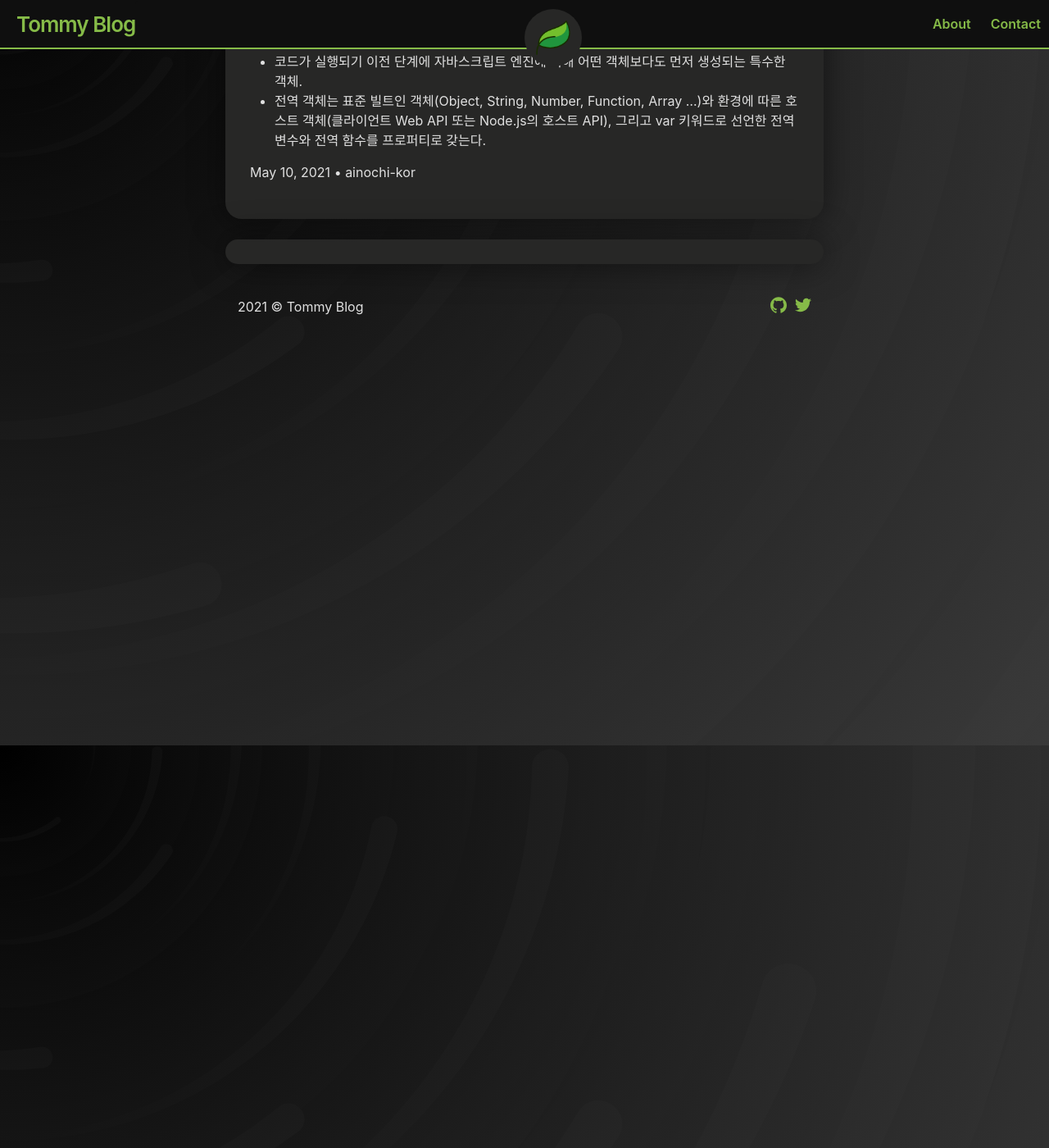
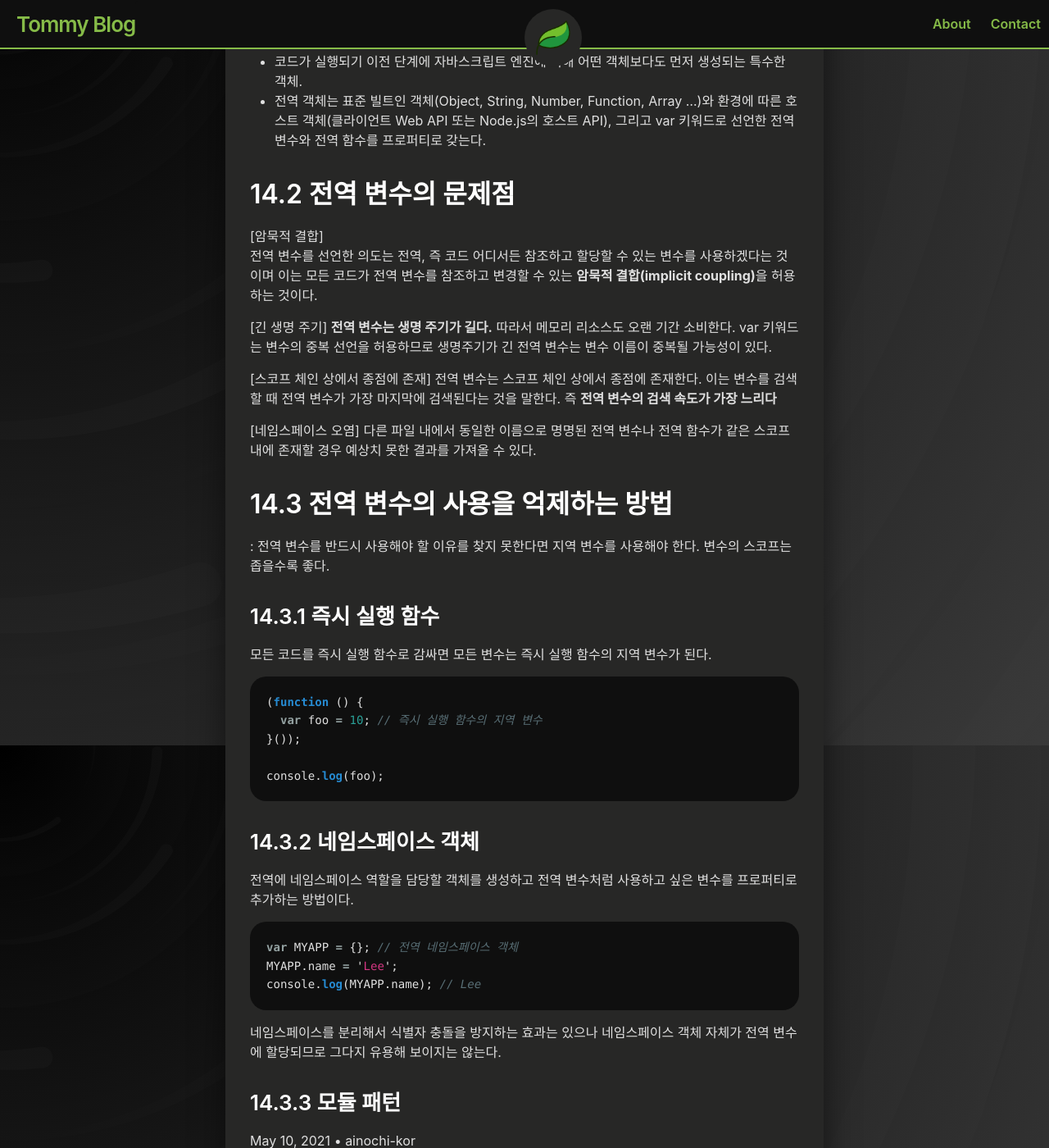
Before and after one commit to ainochi-kor/ainochi-kor.github.io, a Jekyll site: the page built from _posts/ModernJS/2021-05-10-14장_전역 변수의 문제점.md, in a window 1280 px wide and 1400 px high, scrolled down 1011 px. Shown: the whole window at 82% size. Built offline with Jekyll 4.4.1, drawn with Linux system fonts in a browser that asks for light colours; a script that is not in the unit is left out.

Commit message:
modified by Tommy 14장

````diff
--- a/_posts/ModernJS/2021-05-10-14장_전역 변수의 문제점.md
+++ b/_posts/ModernJS/2021-05-10-14장_전역 변수의 문제점.md
@@ -37,3 +37,45 @@ console.log(x); // global
 [전역 객체(global object)]
 - 코드가 실행되기 이전 단계에 자바스크립트 엔진에 의해 어떤 객체보다도 먼저 생성되는 특수한 객체.
 - 전역 객체는 표준 빌트인 객체(Object, String, Number, Function, Array ...)와 환경에 따른 호스트 객체(클라이언트 Web API 또는 Node.js의 호스트 API), 그리고 var 키워드로 선언한 전역 변수와 전역 함수를 프로퍼티로 갖는다.
+
+## 14.2 전역 변수의 문제점
+
+[암묵적 결합]
+: 전역 변수를 선언한 의도는 전역, 즉 코드 어디서든 참조하고 할당할 수 있는 변수를 사용하겠다는 것이며 이는 모든 코드가 전역 변수를 참조하고 변경할 수 있는 **암묵적 결합(implicit coupling)**을 허용하는 것이다.
+
+[긴 생명 주기]
+**전역 변수는 생명 주기가 길다.** 따라서 메모리 리소스도 오랜 기간 소비한다.
+var 키워드는 변수의 중복 선언을 허용하므로 생명주기가 긴 전역 변수는 변수 이름이 중복될 가능성이 있다.
+
+[스코프 체인 상에서 종점에 존재]
+전역 변수는 스코프 체인 상에서 종점에 존재한다. 이는 변수를 검색할 때 전역 변수가 가장 마지막에 검색된다는 것을 말한다. 즉
+**전역 변수의 검색 속도가 가장 느리다**
+
+[네임스페이스 오염]
+다른 파일 내에서 동일한 이름으로 명명된 전역 변수나 전역 함수가 같은 스코프 내에 존재할 경우 예상치 못한 결과를 가져올 수 있다.
+
+## 14.3 전역 변수의 사용을 억제하는 방법
+: 전역 변수를 반드시 사용해야 할 이유를 찾지 못한다면 지역 변수를 사용해야 한다. 변수의 스코프는 좁을수록 좋다.
+
+### 14.3.1 즉시 실행 함수
+모든 코드를 즉시 실행 함수로 감싸면 모든 변수는 즉시 실행 함수의 지역 변수가 된다.
+
+``` js
+(function () {
+  var foo = 10; // 즉시 실행 함수의 지역 변수
+}());
+
+console.log(foo);
+```
+
+### 14.3.2 네임스페이스 객체
+전역에 네임스페이스 역할을 담당할 객체를 생성하고 전역 변수처럼 사용하고 싶은 변수를 프로퍼티로 추가하는 방법이다.
+
+``` js
+var MYAPP = {}; // 전역 네임스페이스 객체
+MYAPP.name = 'Lee';
+console.log(MYAPP.name); // Lee
+```
+네임스페이스를 분리해서 식별자 충돌을 방지하는 효과는 있으나 네임스페이스 객체 자체가 전역 변수에 할당되므로 그다지 유용해 보이지는 않는다.
+
+### 14.3.3 모듈 패턴
````
